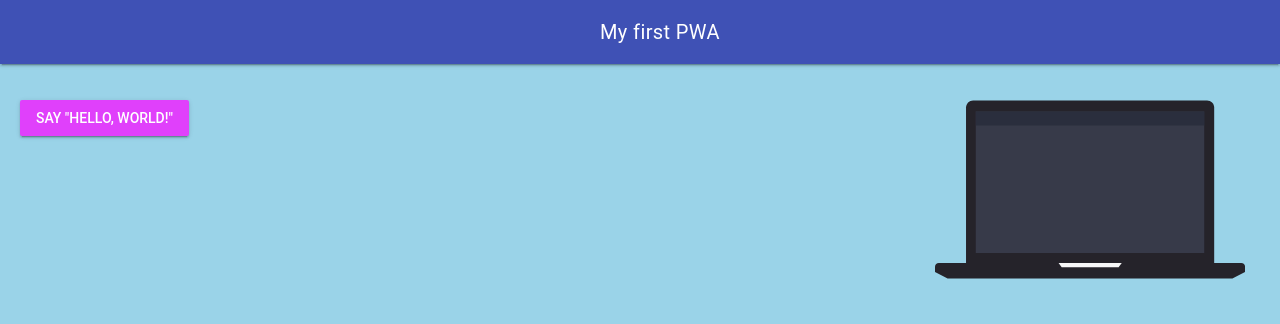
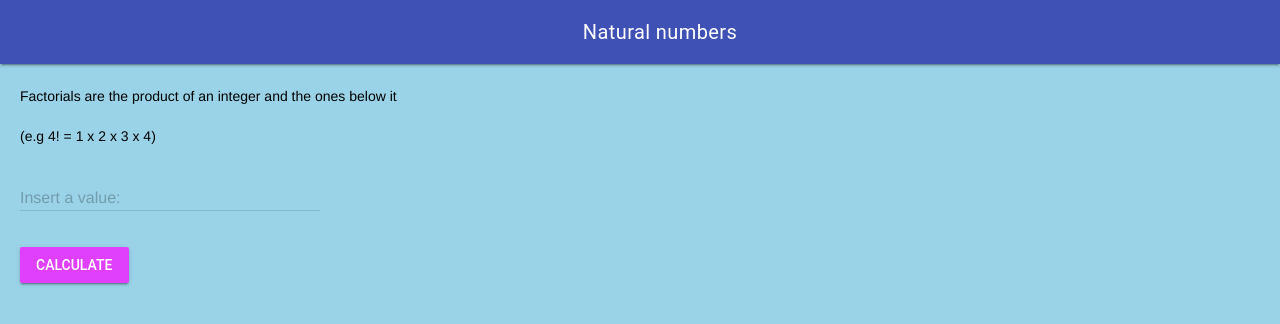
Before and after one commit to MikeyGloriani/ICS2O-Assignment-05-JS, a plain HTML site: page index.html in a window 1280 px wide. Drawn offline with nearby package versions, Linux system fonts and the light colour scheme.

Commit message:
added code

```diff
--- a/index.html
+++ b/index.html
@@ -45,31 +45,43 @@
     <link rel="icon" type="image/png" sizes="32x32" href="favicon-32x32.png" />
     <link rel="icon" type="image/png" sizes="16x16" href="favicon-16x16.png" />
   </head>
-  <title>My first PWA</title>
+  <title>Calculating Natural Numbers</title>
   <body>
     <script defer src="https://code.getmdl.io/1.3.0/material.min.js"></script>
     <script src="./js/script.js"></script>
     <div class="mdl-layout mdl-js-layout mdl-layout--fixed-header">
       <header class="mdl-layout__header">
         <div class="mdl-layout__header-row">
-          <span class="mdl-layout-title">My first PWA</span>
+          <span class="mdl-layout-title">Natural numbers</span>
         </div>
       </header>
       <main class="mdl-layout__content">
-        <p></p>
-        <img
-          src="./images/notebook-animation.svg"
-          alt="Computer"
-          width="25%"
-          height="25%"
-        />
+        <p>Factorials are the product of an integer and the ones below it</p>
+        <p>(e.g 4! = 1 x 2 x 3 x 4)</p>
+        <!-- Numeric Textfield -->
+        <form action="#">
+          <div
+            class="mdl-textfield mdl-js-textfield mdl-textfield--floating-label"
+          >
+            <input
+              class="mdl-textfield__input"
+              type="text"
+              pattern="-?[0-9]*(\.[0-9]+)?"
+              id="number-input"
+            />
+            <label class="mdl-textfield__label" for="number-input"
+              >Insert a value:</label
+            >
+            <span class="mdl-textfield__error">This is not a number</span>
+          </div>
+        </form>
         <p></p>
         <!-- Raised button with ripple -->
         <button
           class="mdl-button mdl-js-button mdl-button--raised mdl-js-ripple-effect mdl-button--accent"
           onclick="myButtonClicked()"
         >
-          Say "Hello, World!"
+          Calculate
         </button>
         <!-- basic text -->
         <p></p>
--- a/js/script.js
+++ b/js/script.js
@@ -17,5 +17,15 @@ if (navigator.serviceWorker) {
  * This function displays an alert.
  */
 function myButtonClicked() {
-  document.getElementById("hello-world").innerHTML = "<p>Hello, World!</p>"
+  var number = parseFloat(document.getElementById("number-input").value)
+  var sum = 0
+  var counter = 0
+  var loop = 0
+
+  for (let loop = 0; loop < number; ) {
+    loop++
+    sum = sum * (sum - 1)
+    document.getElementById("hello-world").innerHTML =
+      "You get " + sum + ".<br>"
+  }
 }
```
Also changed, not shown: 1 other file.
